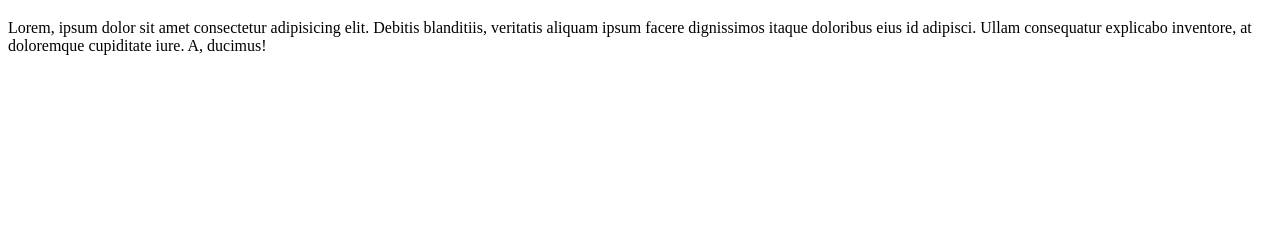
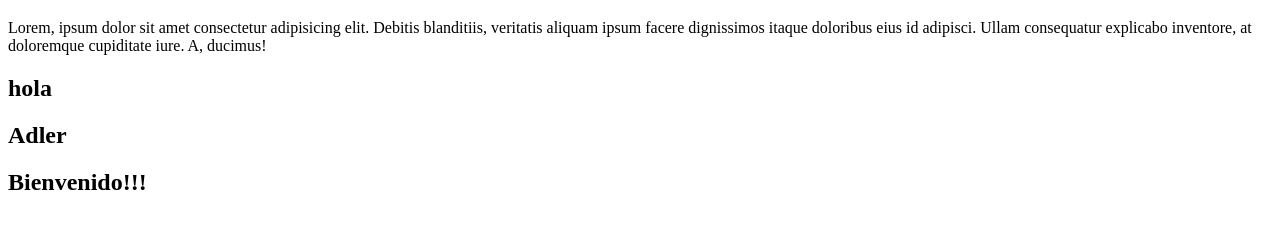
Before and after one commit to AdlerMatos/practicaGit, a plain HTML site: page index.html in a window 1280 px wide. Shown: the part 61-290 px from the top of the page. Drawn offline with Linux system fonts and the light colour scheme.

Commit message:
tercer commit

```diff
--- a/index.html
+++ b/index.html
@@ -9,5 +9,9 @@
 <body>
     <h1>hola matos</h1>
     <p>Lorem, ipsum dolor sit amet consectetur adipisicing elit. Debitis blanditiis, veritatis aliquam ipsum facere dignissimos itaque doloribus eius id adipisci. Ullam consequatur explicabo inventore, at doloremque cupiditate iure. A, ducimus!</p>
+ <h2>hola</h2>
+ <h2>Adler</h2>
+ <h2>Bienvenido!!!</h2>
+
 </body>
 </html>
```
